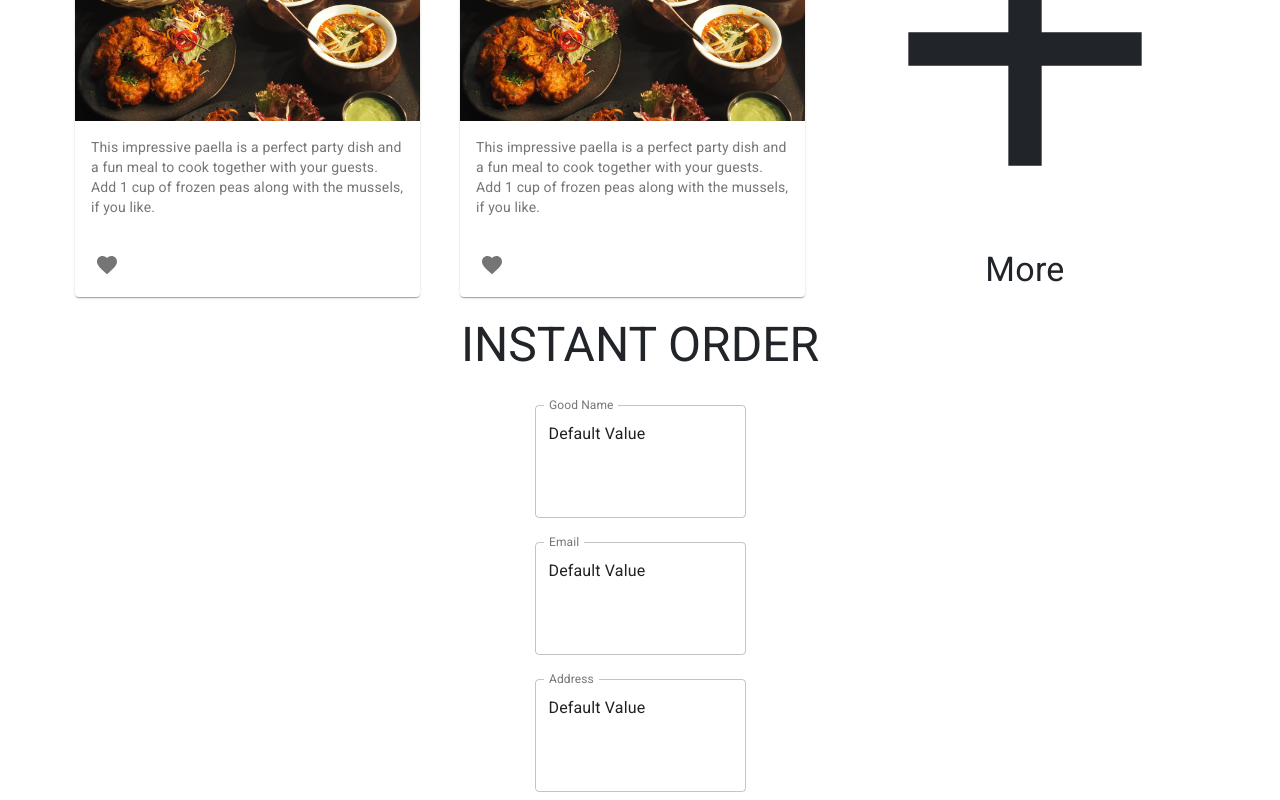
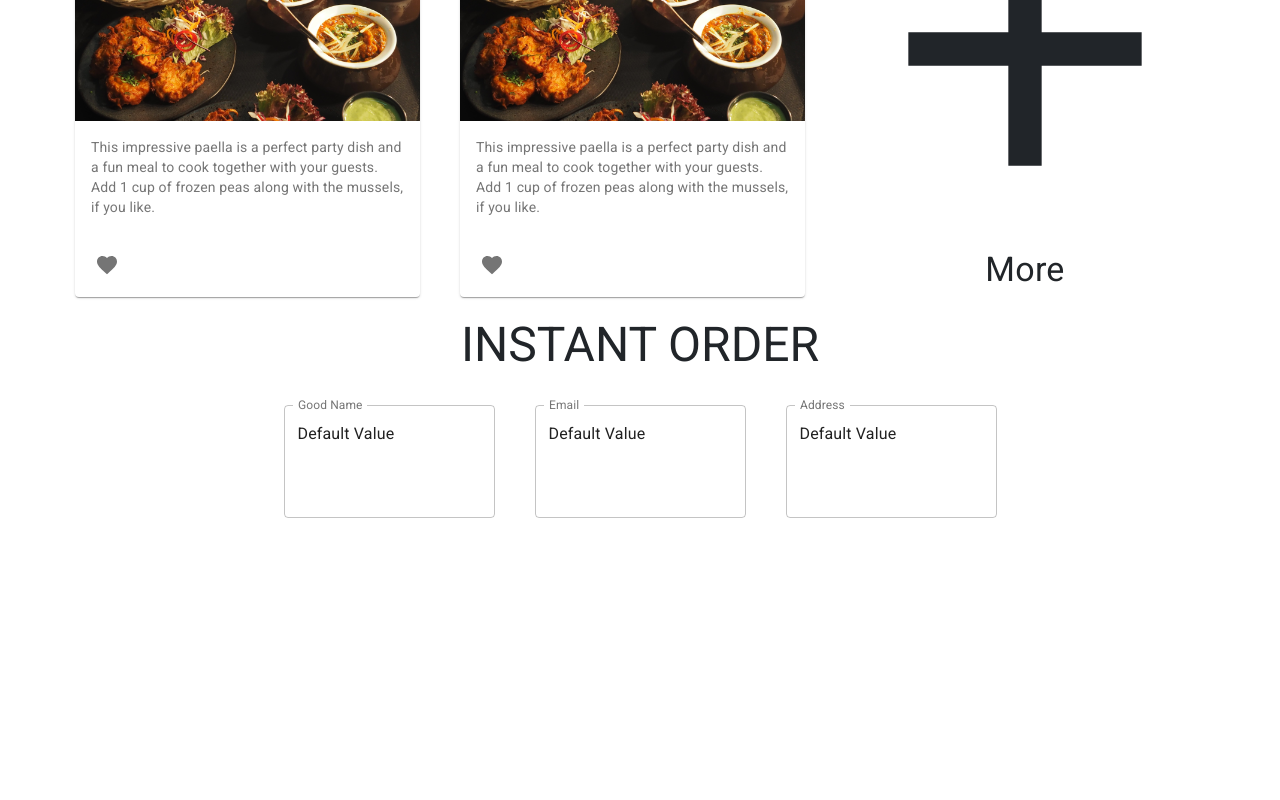
Before and after one commit to ashu18aman/react-alimento, a React (Create React App) app: page / in a window 1280 px wide. Shown: the part 1454-2254 px from the top of the page. After the commit the page ends 2000 px from the top, so only its background shows below. Built offline with nearby package versions, Linux system fonts and the light colour scheme.

Commit message:
Instant_order_update

```diff
--- a/src/components/Instant_order.js
+++ b/src/components/Instant_order.js
@@ -13,7 +13,7 @@ const useStyles = makeStyles({
         marginTop: 15,
         width: '100%',
     },
-    grd:{
+    grd: {
         marginTop: 25,
     },
 
@@ -34,6 +34,12 @@ const Instant_order = () => {
                         <FormControl
                             color="secondary"
                         >
+                            <Grid
+                                container direction="row"
+                                justify="center"
+                                alignItems="center"
+                                spacing={5}>
+                            <Grid item>
                                     <TextField
                                         margin="normal"
                                         id="outlined-multiline-static"
@@ -44,6 +50,8 @@ const Instant_order = () => {
                                         variant="outlined"
                                         className="grd"
                                     />
+                                </Grid>
+                                <Grid item>
                                     <TextField
                                         margin="normal"
                                         id="outlined-multiline-static"
@@ -54,6 +62,8 @@ const Instant_order = () => {
                                         variant="outlined"
                                         className="grd"
                                     />
+                                </Grid>
+                                <Grid item>
                                     <TextField
                                         margin="normal"
                                         id="outlined-multiline-static"
@@ -64,6 +74,8 @@ const Instant_order = () => {
                                         variant="outlined"
                                         className="grd"
                                     />
+                                </Grid>
+                            </Grid>
 
                         </FormControl>
                     </Form>
```
Lines whose indentation alone changed are shown as unchanged.
